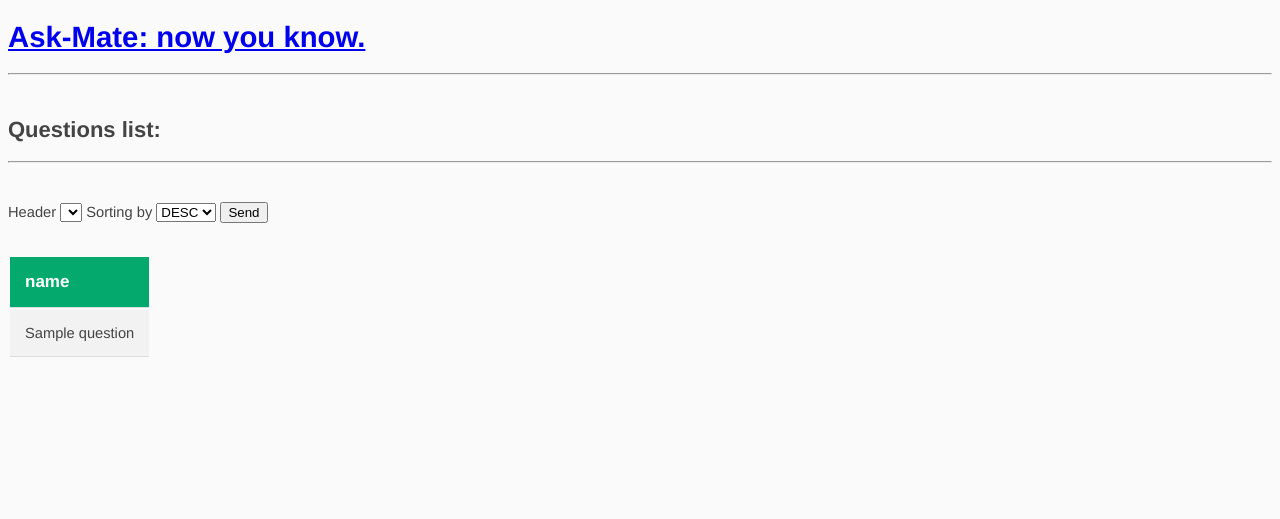
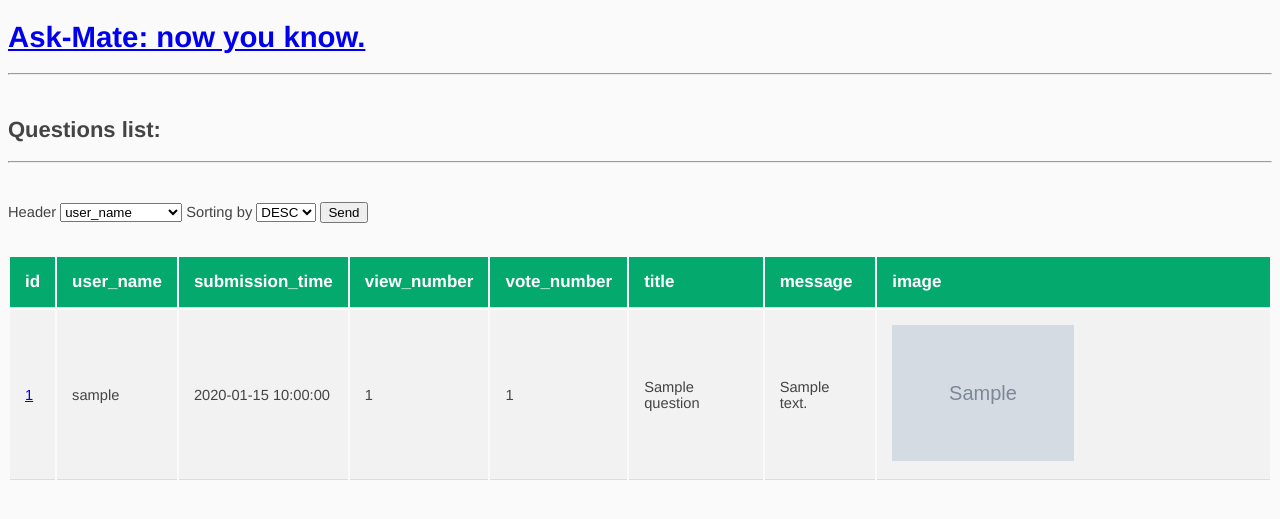
Before and after one commit to Therion95/Ask-mate, a Flask app: page /list in a window 1280 px wide. Shown: the top 519 px of the page. Run offline with Flask 2, Linux system fonts and the light colour scheme; grey boxes marked "Sample" are stand-in pictures; a database or web service that is not in the repository returns one stand-in record (values such as "Sample title"); lists and menus that the app fills with data are empty; some libraries are stand-ins or nearby versions.

Commit message:
showing the author of questions, aswers and comments in question page

```diff
--- a/db_data_manager.py
+++ b/db_data_manager.py
@@ -46,6 +46,8 @@ def get_question_data_display(cursor, question_id, db_table):
         if int(question['id']) == question_id:
             answers = [answer for answer in get_listed_column('answer')
                        if int(answer['question_id']) == question_id]
+            user = [user for user in get_listed_column('users')
+                    if int(user['id']) == question['user_id']]
             question_comments, comments_to_answers = None, {}
 
             query = f'''
@@ -74,7 +76,22 @@ def get_question_data_display(cursor, question_id, db_table):
                     if a_temp:
                         comments_to_answers[answer_id] = dict(a_temp)
 
-            return question, headers, answers, question_comments, comments_to_answers
+            return question, headers, answers, question_comments, comments_to_answers, user
+
+
+@db_connection.executor
+def get_list_of_questions(cursor):
+    query = f'''
+    SELECT q.id, u.user_name ,q.submission_time, q.view_number, q.vote_number, q.title, q.message, q.image
+    FROM question as q
+    LEFT JOIN users as u
+    ON q.user_id = u.id
+    ORDER BY q.id
+    '''
+
+    cursor.execute(query)
+
+    return [dict(row) for row in cursor.fetchall()]
 
 
 @db_connection.executor
@@ -155,16 +172,16 @@ def get_tags_id(cursor, tags):
 
 
 @db_connection.executor
-def get_logged_user_data(cursor):
+def get_logged_user_id(cursor):
     if request.cookies.get('session'):
         user_email = session.get('email')
         query = f"""
-            SELECT id, user_name, email
+            SELECT id
             FROM users
             WHERE email = '{user_email}'
         """
         cursor.execute(query)
-        return cursor.fetchone()
+        return cursor.fetchone()['id']
     else:
         return None
 
@@ -179,10 +196,10 @@ def add_question(cursor, requested_data, requested_image, db_table):
     path = files_connection.upload_file(requested_image, UPLOAD_FOLDER_Q)
     if path:
         values = [str(v) for v in [util.current_date(), '0', '0', requested_data['title'], requested_data['message'],
-                                   path, get_logged_user_data()['id']]]
+                                   path, get_logged_user_id()]]
     else:
         values = [str(v) if v else v for v in [util.current_date(), '0', '0', requested_data['title'],
-                                               requested_data['message'], None, get_logged_user_data()['id']]]
+                                               requested_data['message'], None, get_logged_user_id()]]
 
     columns = get_listed_column_names(db_table)
     query = f'''
@@ -201,10 +218,10 @@ def answer_question(cursor, requested_data, requested_image, db_table, question_
     path = files_connection.upload_file(requested_image, UPLOAD_FOLDER_A)
     if path:
         values = [str(v) for v in
-                  [util.current_date(), 0, question_id, requested_data['message'], path, get_logged_user_data()['id']]]
+                  [util.current_date(), 0, question_id, requested_data['message'], path, get_logged_user_id()]]
     else:
         values = [str(v) if v else v for v in [util.current_date(), 0, question_id, requested_data['message'], None,
-                                               get_logged_user_data()['id']]]
+                                               get_logged_user_id()]]
 
     columns = get_listed_column_names(db_table)
     query = f"""
@@ -220,10 +237,10 @@ def answer_question(cursor, requested_data, requested_image, db_table, question_
 def add_comment(cursor, requested_data, question_id=None, answer_id=None):
     if question_id:
         values = [str(v) if v else v for v in [question_id, None, requested_data['message'], util.current_date(), 0,
-                                               get_logged_user_data()['id']]]
+                                               get_logged_user_id()]]
     elif answer_id:
         values = [str(v) if v else v for v in [None, answer_id, requested_data['message'], util.current_date(), 0,
-                                               get_logged_user_data()['id']]]
+                                               get_logged_user_id()]]
 
     columns = get_listed_column_names('comment')
     query = f'''
--- a/server.py
+++ b/server.py
@@ -73,7 +73,7 @@ def search_results():
 @app.route('/list', methods=['GET', 'POST'])
 def list_questions():
     if request.method == 'GET':
-        db_data = db_data_manager.get_listed_column('question')
+        db_data = db_data_manager.get_list_of_questions()
         db_headers = db_data[0].keys()
 
         return render_template('list.html', data=db_data, headers=db_headers, list_of_headers=list(db_headers))
@@ -92,11 +92,12 @@ def list_questions():
 @app.route('/question/<int:question_id>', methods=['GET'])
 def question_display(question_id):
     tags = db_data_manager.get_tag_names_by_question_id(question_id)
-    question_to_display, headers, answers, comments, comments_a = db_data_manager.get_question_data_display(question_id,
-                                                                                                            'question')
+    question_to_display, headers, answers, comments, comments_a, user = db_data_manager.get_question_data_display(
+        question_id, 'question')
+    print(user)
 
     return render_template('question.html', question=question_to_display, headers=headers, answers=answers,
-                           comments=comments, comments_a=comments_a, tags=tags)
+                           comments=comments, comments_a=comments_a, tags=tags, user=user)
 
 
 # --------------------------------------------------------
--- a/templates/list.html
+++ b/templates/list.html
@@ -43,6 +43,12 @@
                 {% elif dict[key] == None %}
                     <td>no image</td>
                 {% endif %}
+            {% elif key == 'user_name' %}
+                {% if value == None %}
+                    <td>Guest</td>
+                {% else %}
+                    <td>{{ value }}</td>
+                {% endif %}
             {% else %}
                 <td>{{ value }}</td>
             {% endif %}
```
Also changed, not shown: templates/question.html (+28 -2 lines).
